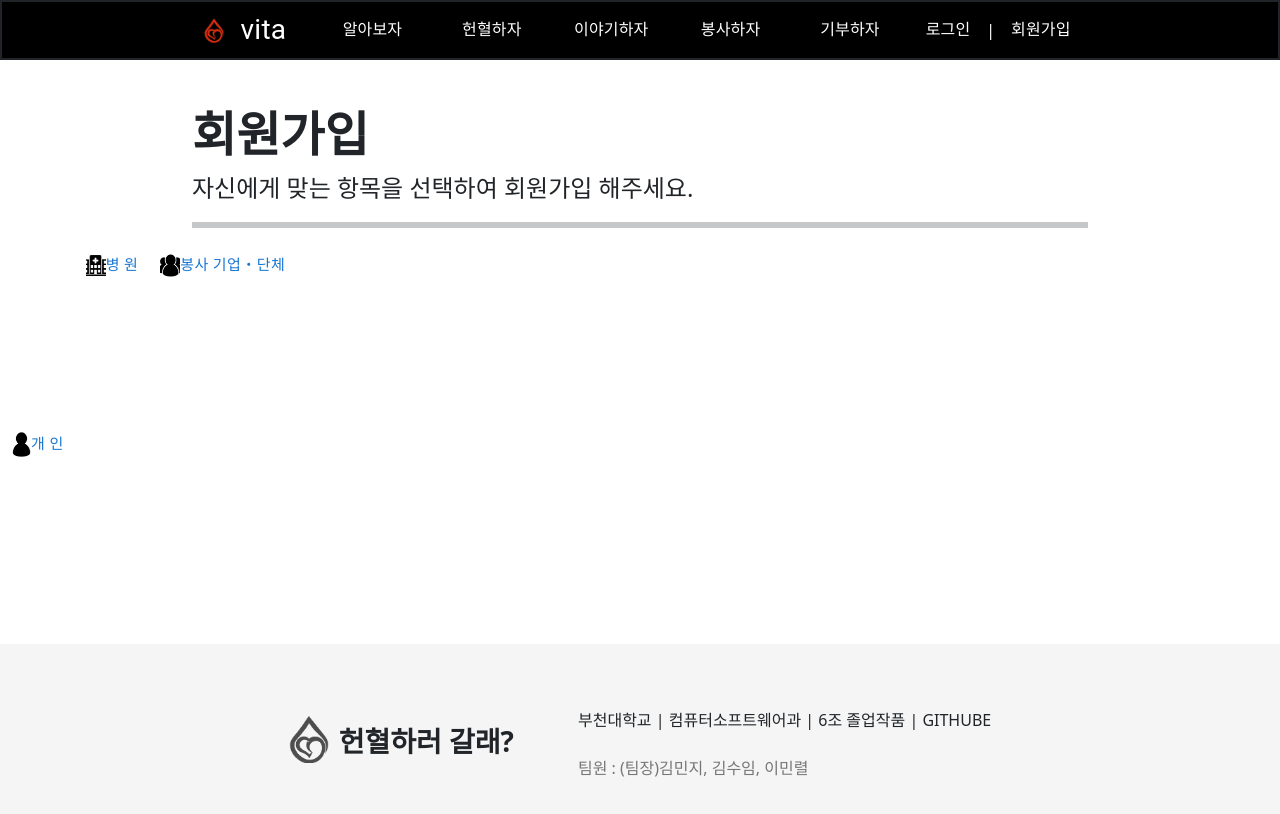
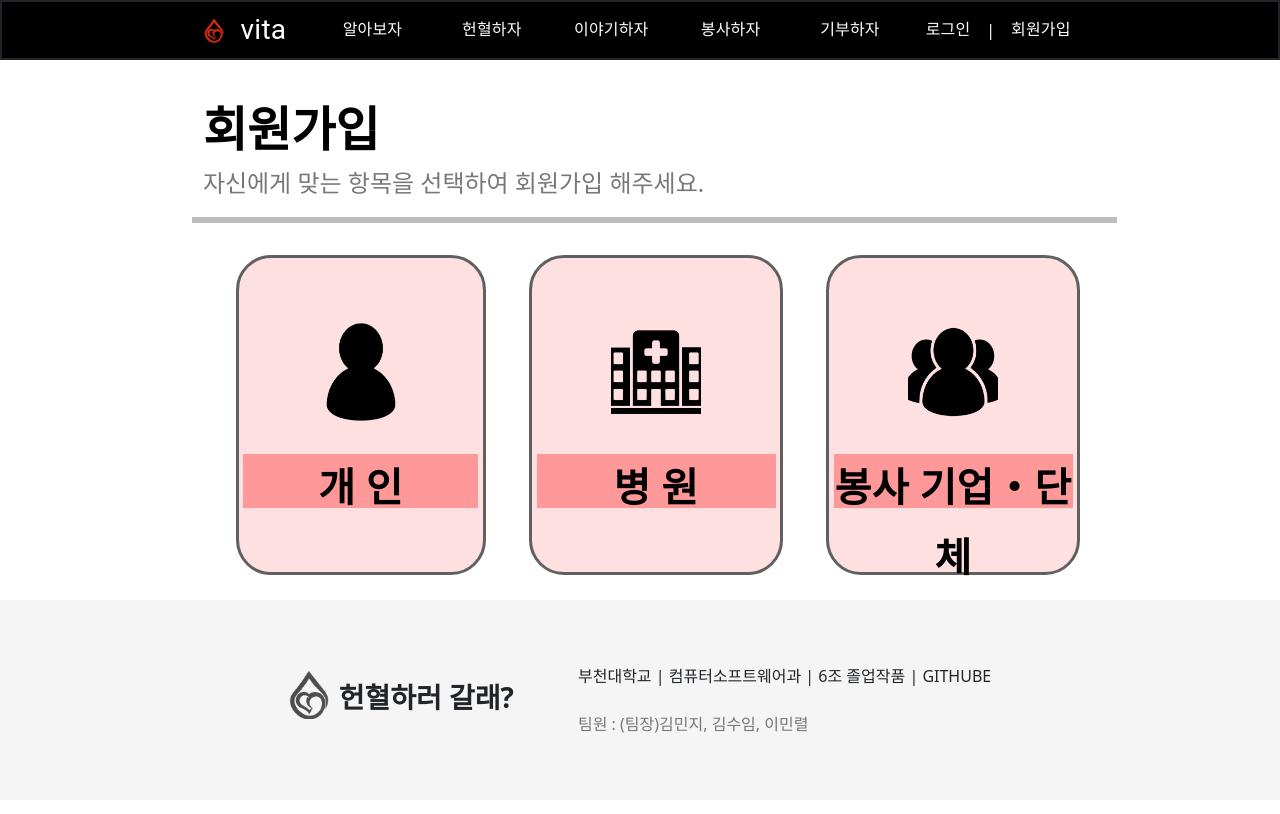
Before and after one commit to BC-VITA/VITA-FRONT, a React (Create React App) app in the folder vita/: page /SignUp in a window 1280 px wide. Shown: the top 814 px of the page. Built offline with nearby package versions, Linux system fonts and the light colour scheme; a small style sheet from the web is missing.

Commit message:
3/15중간

```diff
--- a/vita/src/pages/Main.js
+++ b/vita/src/pages/Main.js
@@ -1,8 +1,29 @@
-function BD_Story() {
+import React from 'react';
+import Carousel from 'react-bootstrap/Carousel';
+
+import GroupPhoTO from './img/개인.png';
+import qwe from './img/asd.png';
+
+function Main() {
     return (
-        <div>
-            메인페이지
+        <div style={{ margin: '15%', marginTop: '0%', backgroundColor: 'red', }}>
+            <Carousel indicators indicatorStyle={{ backgroundColor: 'gray', width: '10px', height: '10px', borderRadius: '50%', margin: '0 5px', display: 'inline-block' }}>
+                <Carousel.Item>
+                    <img
+                        className="d-block w-100"
+                        src={GroupPhoTO}
+                        alt="First slide"
+                    />
+                </Carousel.Item>
+                <Carousel.Item>
+                    <img
+                        className="d-block w-100"
+                        src={qwe}
+                        alt="Second slide"
+                    />
+                </Carousel.Item>
+            </Carousel>
         </div>
     );
 }
-export default BD_Story;
+export default Main;
--- a/vita/src/pages/SignUp/SignUp.js
+++ b/vita/src/pages/SignUp/SignUp.js
@@ -20,95 +20,76 @@ function SignUp() {
   };
 
   return (
-    <div >
+    <div style={{ marginLeft: '15%' }}>
       <section>
-        <Styleddiv>회원가입</Styleddiv>
-        <Styleddiv1>자신에게 맞는 항목을 선택하여 회원가입 해주세요.</Styleddiv1>
-        <hr
-          style={{
-            width: '70%',
-            size: '10',
-            borderWidth: '2px',
-            border: 'solid',
-            marginLeft: '15%'
-          }}
-        ></hr>
+        <div style={{ ...divStyle, fontSize: '48px', fontWeight: 'bold', marginTop: '3%', color: 'black', }}>
+          회원가입
+        </div>
+        <div style={{ ...divStyle }}>
+          자신에게 맞는 항목을 선택하여 회원가입 해주세요.
+        </div>
+        <hr style={{ width: '85%', borderWidth: '3px', border: 'solid', borderColor: 'black' }} />
       </section>
-      <section style={{
-        display: 'flex'
-      }}>
-        <div style={{ flexdirection: 'column' }}>
-          <Button size="large" onClick={Group} style={{
-            width: '100%',
-            height: '50vh',
-            display: 'flex',
-          }}>
-            <Styledimg
-              src={GroupPhoTO}
-              class
-              name="GroupPhoTO"
-              alt="GroupPhoTO"
-            />
-            <div >개 인</div>
-          </Button>
-        </div>
-        <div>
-          <Button size="large" onClick={Hospital} style={{
-            display: 'flex',
-            flexdirection: 'column',
-          }}>
-            <Styledimg
-              src={icHospitalonPhoTO}
-              class
-              name="icHospitalonPhoTO"
-              alt="icHospitalonPhoTO"
-            />
-            <div>병 원</div>
-          </Button>
-        </div>
-        <div>
-          <Button size="large" onClick={Individual} >
-            <Styledimg
-              src={IndividualPhoTO}
-              class
-              name="IndividualPhoTO"
-              alt="IndividualPhoTO"
-            />
-            <div>봉사 기업・단체</div>
-          </Button>
-        </div>
+      <section style={{ display: 'flex', marginTop: '3%' }}>
+        <Button
+          size="large"
+          onClick={Group}
+          style={{ ...buttonStyle, marginLeft: '4%', marginRight: '4%' }}
+        >
+          <Styledimg src={GroupPhoTO} class name="GroupPhoTO" alt="GroupPhoTO" />
+          <div style={{ ...divStyle1 }}>개 인</div>
+        </Button>
+        <Button
+          size="large"
+          onClick={Hospital}
+          style={{ ...buttonStyle, width: '23.3%', marginRight: '4%' }}
+        >
+          <Styledimg src={icHospitalonPhoTO} class name="icHospitalonPhoTO" alt="icHospitalonPhoTO" />
+          <div style={{ ...divStyle1 }}>병 원</div>
+        </Button>
+        <Button
+          size="large"
+          onClick={Individual}
+          style={{ ...buttonStyle, width: '23.3%' }}
+        >
+          <Styledimg
+            src={IndividualPhoTO} class name="IndividualPhoTO" alt="IndividualPhoTO" />
+          <div style={{ ...divStyle1 }}>봉사 기업・단체</div>
+        </Button>
       </section >
     </div>
   );
 }
-const Styleddiv = styled.div`
-  position: static;
-  display: flex;
-  justify-content: center;
-  align-items: flex-start;
-  flex-direction: column;
-  font-size: 48px;
-  font-weight: 700;
-  margin-top: 3%;
-  margin-left: 15%;
-`;
-
-/*const Styleddiv2 = styled(Styleddiv)`
-  margin-top: 0%;
-`;*/
-const Styleddiv1 = styled.div`
-  position: static;
-  display: flex;
-  justify-content: center;
-  align-items: flex-start;
-  flex-direction: column;
-  font-size: 24px;
-  font-weight: 500;
-  margin-left: 15%;
-`;
+const divStyle1 = {
+  color: 'black',
+  fontSize: '2.5rem',
+  fontWeight: 'bold',
+  backgroundColor: '#FF9898',
+  width: '106%',
+  height: '18%',
+  marginTop: '2rem',
+};
+const buttonStyle = {
+  display: 'flex',
+  flexDirection: 'column',
+  width: '23%',
+  height: '40vh',
+  backgroundColor: '#FFE0E0',
+  border: '3px solid #606060',
+  borderRadius: '35px',
+};
+const divStyle = {
+  display: 'flex',
+  justifycontent: 'center',
+  alignitems: 'flex-start',
+  flexdirection: 'column',
+  color: '#787878',
+  fontSize: '1.5rem',
+  marginLeft: '1%',
+};
 const Styledimg = styled.img`
-  width: 20px;
-  height: 25px;
+  width: 90px;
+  height: 100px;
   object-fit: cover;
 `;
 export default SignUp;
```
Also changed, not shown: vita/src/pages/img/asd.png (added), 1 other file (tests, documents, lock files or other folders).
